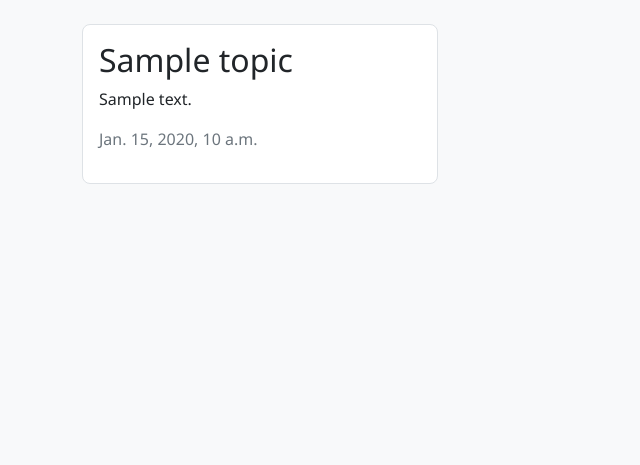
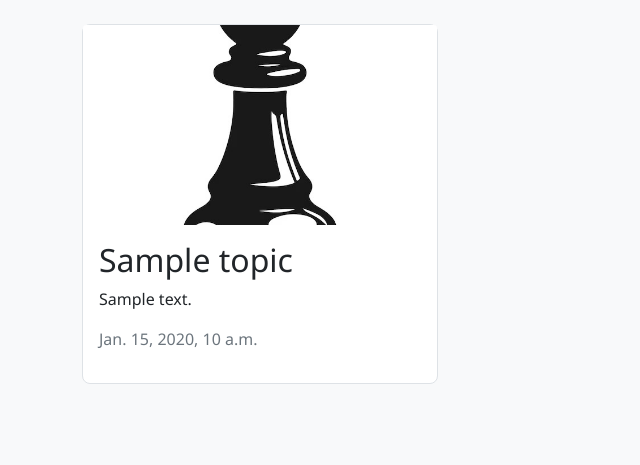
Before and after one commit to freed-man/mp3-chess, a Django app: page / in a window 1280 px wide. Shown: the part 126-591 px from the top of the page, without its empty margins (0-640 px from the left). Run offline with Django 4.2, Linux system fonts and the light colour scheme; tables that the repository leaves empty hold one stand-in row (values such as "Sample post").

Commit message:
added topic images to homepage cards

```diff
--- a/club/templates/club/index.html
+++ b/club/templates/club/index.html
@@ -7,6 +7,11 @@
     {% for topic in object_list %}
     <div class="col-md-4 mb-4">
         <div class="card">
+            {% if topic.featured_image and "placeholder" not in topic.featured_image.url %}
+            <img src="{{ topic.featured_image.url }}" class="card-img-top" alt="{{ topic.title }}">
+            {% else %}
+            <img src="{% static 'images/default.jpg' %}" class="card-img-top" alt="default image">
+            {% endif %}
             <div class="card-body">
                 <h2 class="card-title"><a href="{% url 'topic_detail' topic.slug %}">{{ topic.title }}</a></h2>
                 <p class="card-text">{{ topic.excerpt }}</p>
--- a/static/css/style.css
+++ b/static/css/style.css
@@ -118,3 +118,8 @@ footer {
     padding: 0.4rem 0.8rem;
     font-size: 0.9rem;
 }
+
+.card-img-top {
+    height: 200px;
+    object-fit: cover;
+}
```
